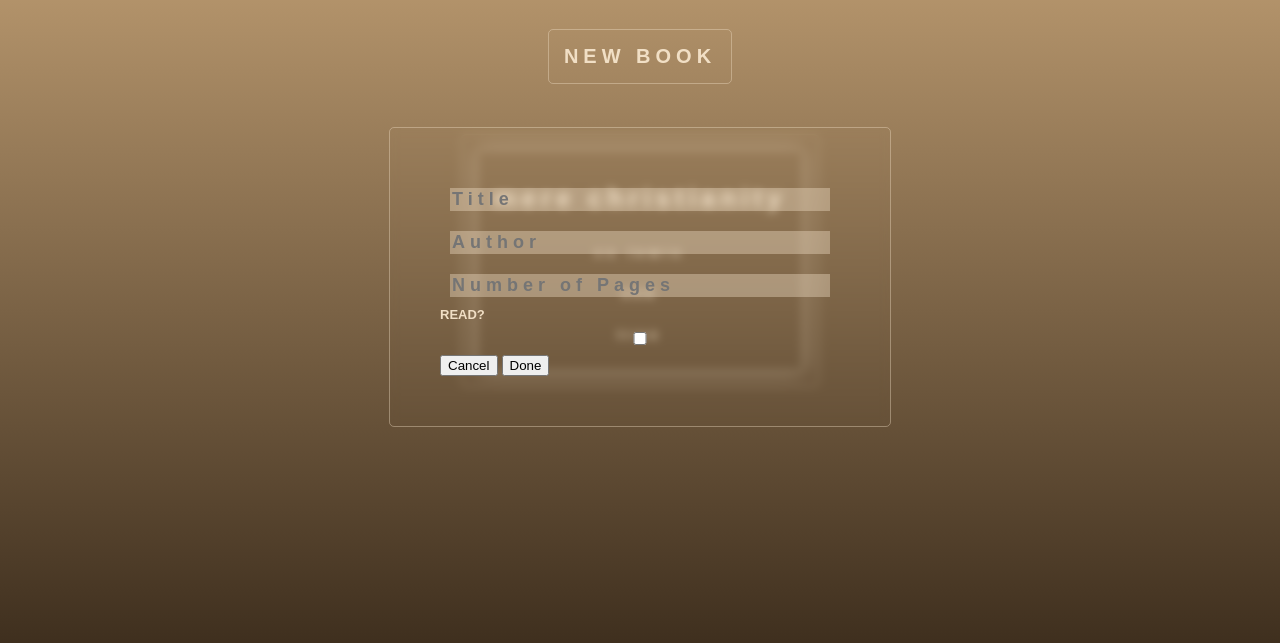
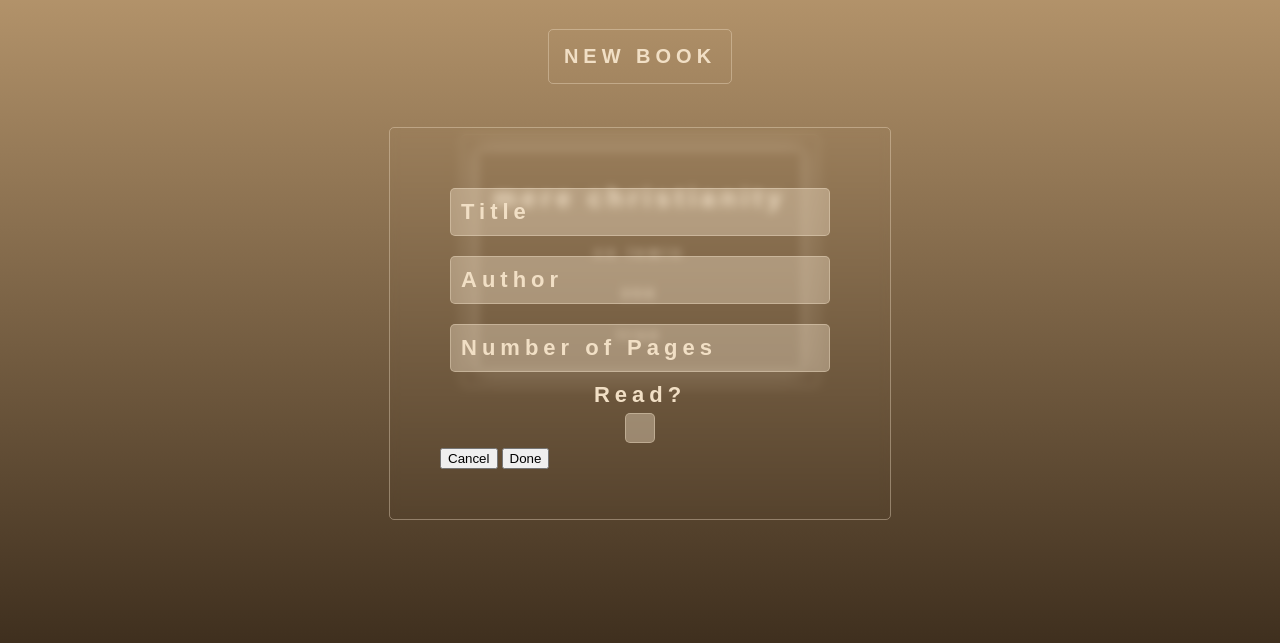
Before and after one commit to HoeksMJ/library, a plain HTML site: page index.html in a window 1280 px wide. Shown: the part 129-772 px from the top of the page. Drawn offline with Linux system fonts and the light colour scheme.

Commit message:
improve form style

```diff
--- a/style.css
+++ b/style.css
@@ -62,28 +62,66 @@ body {
 #formContainer {
     display: flex;
     flex-direction: column;
-    color:rgb(241, 223, 197);
-    font-size: 13px;
-    font-weight: bold;
-    font-family: sans-serif;
-    text-transform: uppercase;
     min-width: 400px;
 }
 
-#formContainer input {
-    color: white;
+#formContainer input[type="text"] {
+    color:rgb(241, 223, 197);
     background-color: rgba(241, 223, 197, 0.4);
-    border-style: hidden;
+    border-color: rgba(241, 223, 197, 0.4);
+    border-style: solid;
+    border-width: 1px;
+    border-radius: 5px;
     margin: 10px;
-    font-size: 18px;
+    padding: 10px;
+    font-size: 22px;
     font-weight: bold;
     font-family: sans-serif;
     letter-spacing: 5px;
 }
 
-#formContainer input:focus {
-    color: rgb(241, 223, 197);
-    background-color: rgb(241, 223, 197);
+#formContainer input[type="text"]:focus {
+    color:rgb(241, 223, 197);
+    outline: none;
+}
+
+#formContainer input[type="text"]::placeholder{
+    color:rgb(241, 223, 197);
+}
+
+#formContainer label {
+    color:rgb(241, 223, 197);
+    font-size: 22px;
+    font-weight: bold;
+    font-family: sans-serif;
+    letter-spacing: 5px;
+    text-align: center;
+}
+
+#isRead {
+    appearance: none;
+    margin: 5px;
+    background-color: rgba(241, 223, 197, 0.4);
+    border-color: rgba(241, 223, 197, 0.4);
+    border-style: solid;
+    border-width: 1px;
+    border-radius: 5px;
+    border-spacing: 5px;
+    width: 30px;
+    height: 30px;
+    font-size: 22px;
+    font-weight: bold;
+    font-family: sans-serif;
+    align-self: center;
+    transition: 0.2s;
+}
+
+#isRead:hover {
+    background-color: rgba(0, 0, 0, 0.05);
+}
+#isRead:checked {
+    background-color: rgba(0, 0, 0, 0.05);
+    chec
 }
 
 #library{
```
